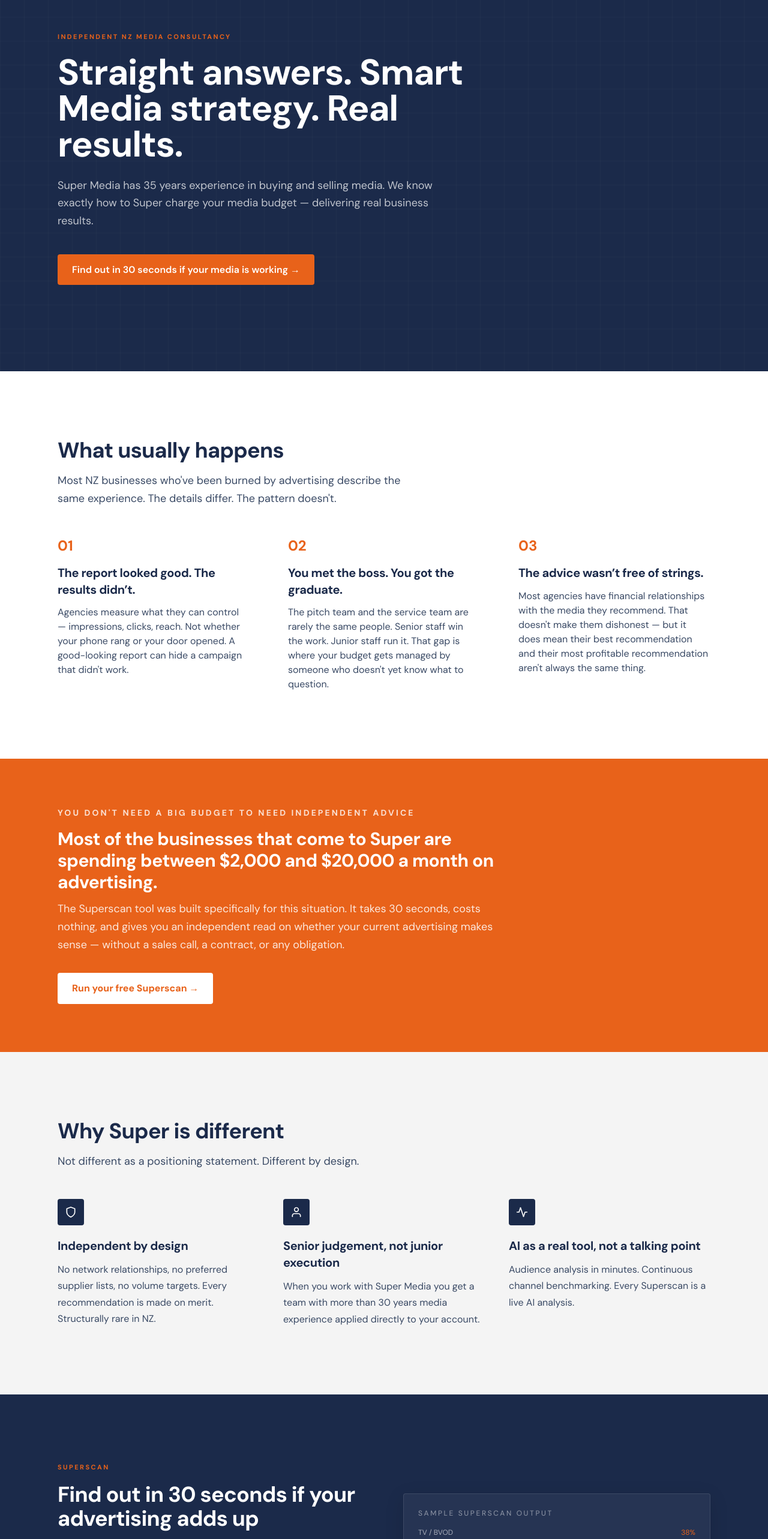
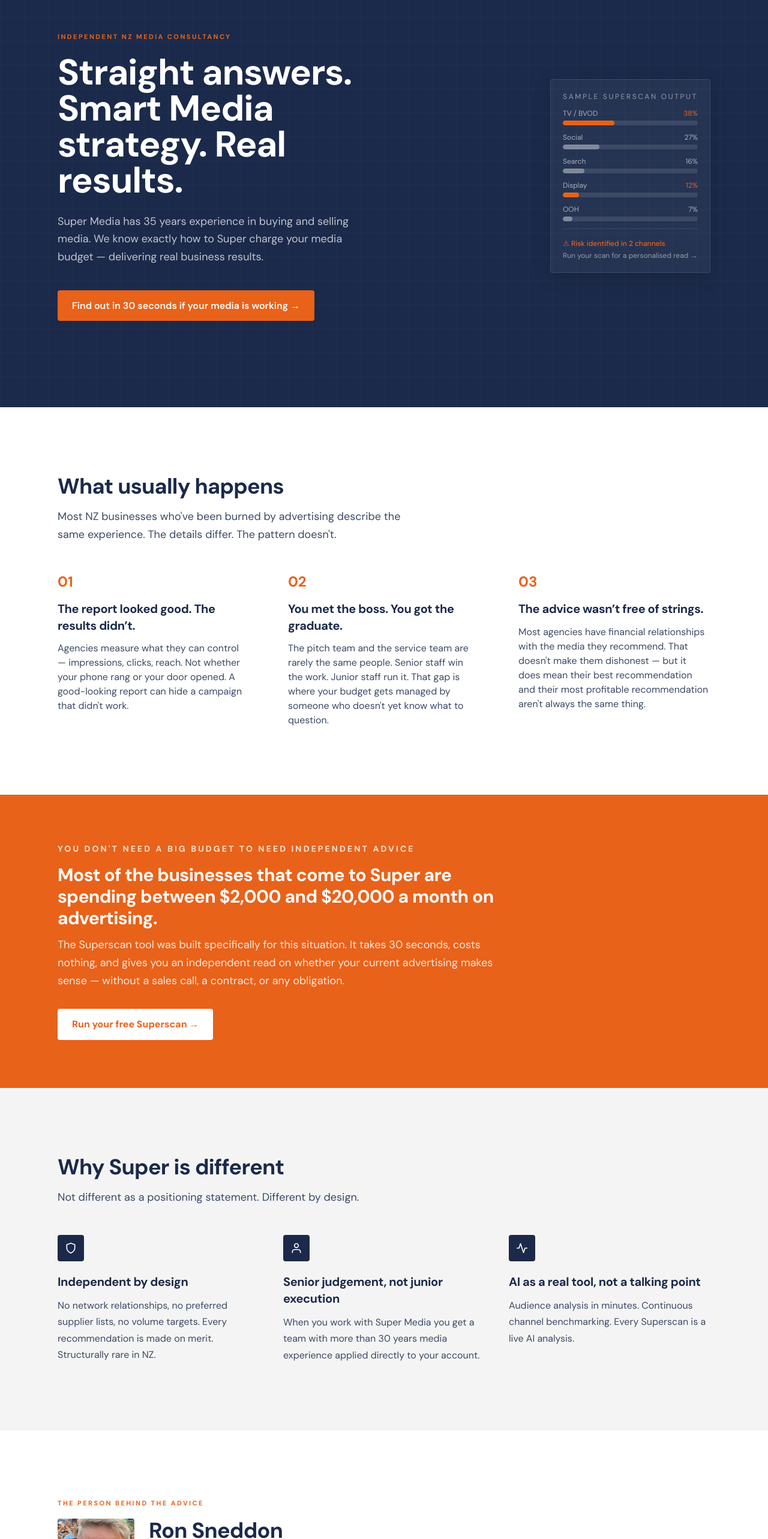
Before and after one commit to ron571/supermedia-website, a Next.js app: page / in a window 1280 px wide. Shown: the part 160-2726 px from the top of the page at 60% size. Built offline with nearby package versions, Linux system fonts and the light colour scheme; no server answers.

Commit message:
fix: remove Superscan Feature Block and move BarChartMockup
Delete Section 5 and relocate component to hero section.

```diff
--- a/src/app/(main)/page.tsx
+++ b/src/app/(main)/page.tsx
@@ -84,6 +84,8 @@ export default function HomePage() {
       <section className="relative bg-navy overflow-hidden">
         <div className="absolute inset-0 grid-overlay" aria-hidden="true" />
         <div className="section-container relative py-24 lg:py-36">
+          <div className="grid grid-cols-1 lg:grid-cols-2 gap-12 items-center">
+            <div>
               <p className="eyebrow mb-5">Independent NZ Media Consultancy</p>
               <h1 className="text-white text-4xl md:text-5xl lg:text-6xl font-bold max-w-3xl mb-6">
                 Straight answers. Smart Media strategy. Real results.
@@ -98,6 +100,15 @@ export default function HomePage() {
                 <Link href="/superscan" className="btn-primary">
                   Find out in 30 seconds if your media is working →
                 </Link>
+              </div>
+            </div>
+            {/* Stylised results preview */}
+            <div className="bg-white/5 border border-white/10 rounded p-5 shadow-lg max-w-sm lg:max-w-none lg:ml-auto">
+              <p className="text-white/50 text-xs uppercase tracking-eyebrow mb-3">
+                Sample Superscan Output
+              </p>
+              <BarChartMockup />
+            </div>
           </div>
         </div>
       </section>
@@ -212,41 +223,7 @@ export default function HomePage() {
         </div>
       </section>
 
-      {/* ─── Section 5: Superscan Feature Block ─── */}
-      <section id="superscan" className="bg-navy py-20 lg:py-28">
-        <div className="section-container">
-          <div className="grid grid-cols-1 lg:grid-cols-2 gap-16 items-center">
-            <div>
-              <p className="eyebrow mb-4">Superscan</p>
-              <h2 className="text-white text-3xl md:text-4xl font-bold mb-6">
-                Find out in 30 seconds if your advertising adds up
-              </h2>
-              <p className="text-white/75 text-lg mb-8" style={{ lineHeight: 1.65 }}>
-                Tell Superscan what channels you&apos;re running and who
-                you&apos;re trying to reach. It gives you an independent read on
-                where the risk is, where the opportunity is, and one specific
-                question worth putting to your agency. No login. No sales call.
-                Free.
-              </p>
-              <Link href="/superscan" className="btn-primary mb-8 inline-flex">
-                Run your Superscan →
-              </Link>
-              <p className="text-white/50 text-sm">
-                Used by NZ business owners across retail, trades, professional
-                services, and hospitality.
-              </p>
-            </div>
 
-            {/* Stylised results preview */}
-            <div className="bg-white/5 border border-white/10 rounded p-6 shadow-lg">
-              <p className="text-white/50 text-xs uppercase tracking-eyebrow mb-4">
-                Sample Superscan Output
-              </p>
-              <BarChartMockup />
-            </div>
-          </div>
-        </div>
-      </section>
 
       {/* ─── Section 6: About Ron ─── */}
       <section className="bg-white py-20 lg:py-28">
```
Lines whose indentation alone changed are shown as unchanged.
